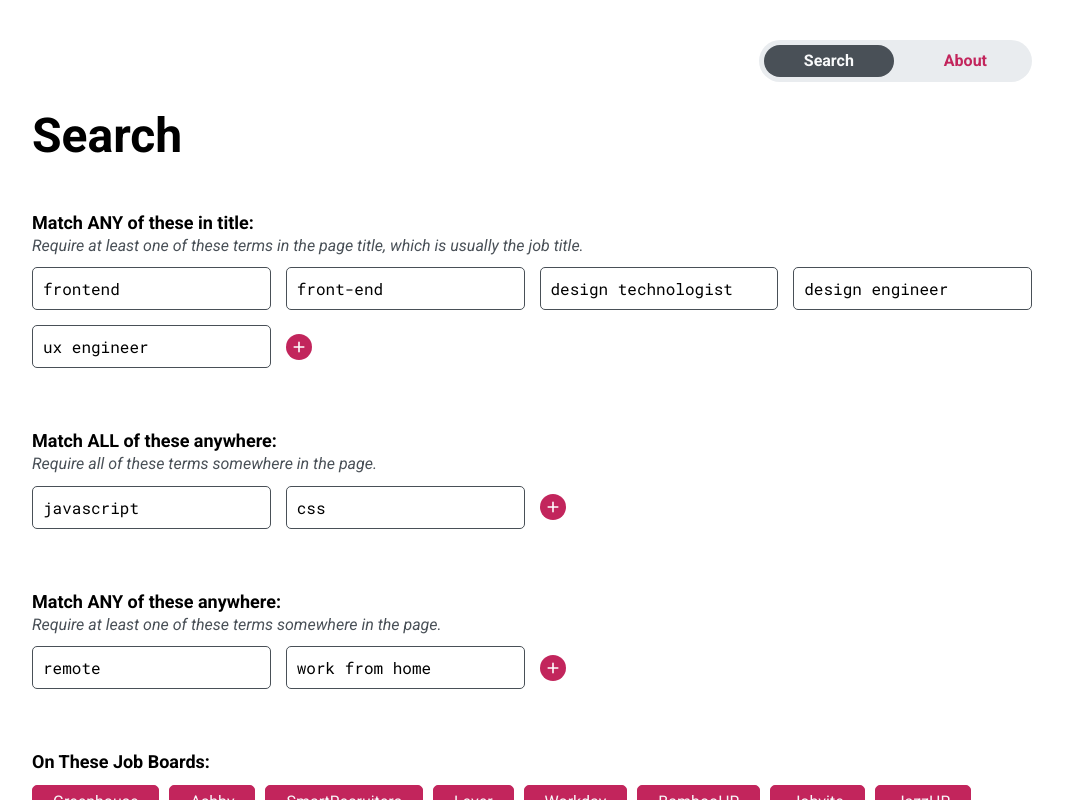
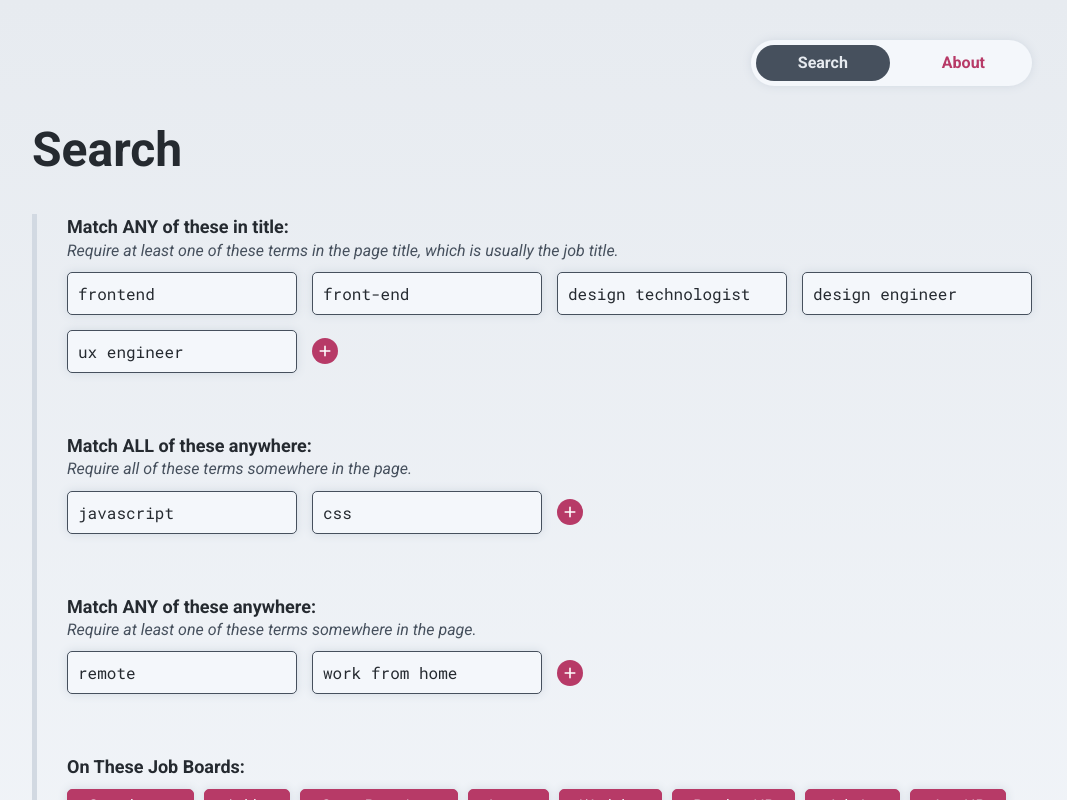
Before and after one commit to lonekorean/job-googler, a React (Vite) app: page / in a window 1280 px wide. Shown: the top 800 px of the page, without its empty margins (108-1175 px from the left). Built offline with nearby package versions, Linux system fonts and the light colour scheme.

Commit message:
tweak color scheme, some styling

```diff
--- a/src/pages/Search.tsx
+++ b/src/pages/Search.tsx
@@ -121,6 +121,7 @@ export default function Search() {
       <h1>Search</h1>
 
       <form className="Search__form" onSubmit={handleSubmit}>
+        <div className="Search__inputs">
           <TermsInput
             title="Match ANY of these in title"
             description="Require at least one of these terms in the page title, which is usually the job title."
@@ -151,6 +152,7 @@ export default function Search() {
             setOptions={setTimeRanges}
             allowMultiple={false}
           />
+        </div>
 
         <button type="submit" className="Search__submit">
           Search
--- a/src/styles/App.css
+++ b/src/styles/App.css
@@ -1,7 +1,6 @@
 .App__container {
   max-width: 1000px;
   margin: 0 auto;
-  container-type: inline-size;
 }
 
 .App__header {
@@ -19,14 +18,16 @@
     margin: 0;
     padding: 5px;
     border-radius: calc(infinity * 1px);
-    background-color: var(--color-shade);
+    background-color: var(--color-light);
     list-style: none;
+    box-shadow: var(--shadow);
   }
 
   a {
     display: block;
     padding: 5px 40px;
     border-radius: calc(infinity * 1px);
+    border: 2px solid transparent;
 
     &[aria-current] {
       color: var(--color-background);
@@ -34,7 +35,7 @@
     }
 
     &:not([aria-current]):is(:hover, :focus-within) {
-      background-color: var(--color-background);
+      border-color: var(--color-shade);
     }
   }
 }
--- a/src/styles/index.css
+++ b/src/styles/index.css
@@ -1,25 +1,41 @@
 :root {
-  --color-foreground: #212529;
-  --color-background: #f8f9fa;
-  --color-shade: #e9ecef;
-  --color-dark: #495057;
-  --color-primary: #c2255c;
-  --color-focus: #0c8599;
-  --color-input: #fff;
+  --color-foreground: #252a30;
+  --color-background: #e7ebf0;
+  --color-light: #f4f7fb;
+  --color-shade: #d2d9e2;
+  --color-dark: #46505d;
+  --color-primary: #b73a67;
+  --color-focus: #397082;
+
+  --shadow: 0 0 10px 0 var(--color-shade);
 }
 
 *, *::before, *::after {
   box-sizing: border-box;
 }
 
+*::selection {
+  color: var(--color-light);
+  background-color: var(--color-focus);
+}
+
 *:focus {
   outline: 2px solid var(--color-focus);
+  outline-offset: 1px;
 }
 
 body {
+  min-height: 100vh;
   margin: 0;
   padding: 40px 20px 80px;
+  color: var(--color-foreground);
+  background-color: var(--color-background);
+  background: linear-gradient(to bottom, var(--color-background), var(--color-light));
   font: 1rem/1.4 'Roboto', sans-serif;
+
+  @media (width >= 600px) {
+    padding-inline: 30px;
+  }
 }
 
 a {
@@ -37,11 +53,8 @@ button {
   cursor: pointer;
 }
 
-input[type="text"] {
-  background-color: var(--color-input);
+h1 {
+  margin-block: 40px;
+  font-size: 3rem;
+  line-height: 1;
 }
-
-h1 {
-  margin-block: 20px 40px;
-  font-size: 3rem;
-}
--- a/src/styles/inputs/Options.css
+++ b/src/styles/inputs/Options.css
@@ -16,18 +16,21 @@
     display: block;
     padding: 5px 20px;
     color: var(--color-primary);
+    background-color: var(--color-light);
     border: 1px solid var(--color-primary);
     border-radius: 5px;
+    box-shadow: var(--shadow);
     cursor: pointer;
     user-select: none;
   }
 
   &:has(input:checked) label {
-    color: var(--color-background);
+    color: var(--color-light);
     background-color: var(--color-primary);
   }
 
   &:has(input:focus-visible) label {
     outline: 2px solid var(--color-focus);
+    outline-offset: 1px;
   }
 }
--- a/src/styles/inputs/Terms.css
+++ b/src/styles/inputs/Terms.css
@@ -2,6 +2,7 @@
   margin: -10px 0 10px ;
   color: var(--color-dark);
   font-style: italic;
+  text-wrap: pretty;
 }
 
 .Terms__grid {
@@ -12,15 +13,15 @@
   align-content: center;
   gap: 15px;
 
-  @container (width >= 415px) {
+  @container (width >= 419px) {
     --columns: 2;
   }
 
-  @container (width >= 630px) {
+  @container (width >= 636px) {
     --columns: 3;
   }
 
-  @container (width >= 845px) {
+  @container (width >= 853px) {
     --columns: 4;
   }
 }
@@ -37,8 +38,11 @@
     padding: 10px;
     border: 1px solid var(--color-dark);
     border-radius: 5px;
+    color: inherit;
+    background-color: var(--color-light);
     font-size: inherit;
     font-family: 'Roboto Mono', monospace;
+    box-shadow: var(--shadow);
   }
 }
 
--- a/src/styles/pages/About.css
+++ b/src/styles/pages/About.css
@@ -1,7 +1,11 @@
 .About__prose {
   max-width: 800px;
-  padding-left: 40px;
+  padding-left: 20px;
   border-left: 5px solid var(--color-shade);
+
+  @media (width >= 600px) {
+    padding-left: 30px;
+  }
 
   p {
     margin-block: 20px;
--- a/src/styles/pages/Search.css
+++ b/src/styles/pages/Search.css
@@ -3,6 +3,7 @@
     margin: 0 0 60px;
     padding: 0;
     border: none;
+    container-type: inline-size; /* for terms container query */
   }
 
   legend {
@@ -13,14 +14,23 @@
   }
 }
 
+.Search__inputs {
+  padding-left: 20px;
+  border-left: 5px solid var(--color-shade);
+
+  @media (width >= 600px) {
+    padding-left: 30px;
+  }
+}
+
 .Search__submit {
   display: flex;
   align-items: center;
   gap: 10px;
-  margin-top: 80px;
   padding: 10px 40px;
   border-radius: calc(infinity * 1px);
   font-size: 1.25rem;
+  box-shadow: var(--shadow);
 
   img {
     height: 1.25rem;
```
Lines whose indentation alone changed are shown as unchanged.
